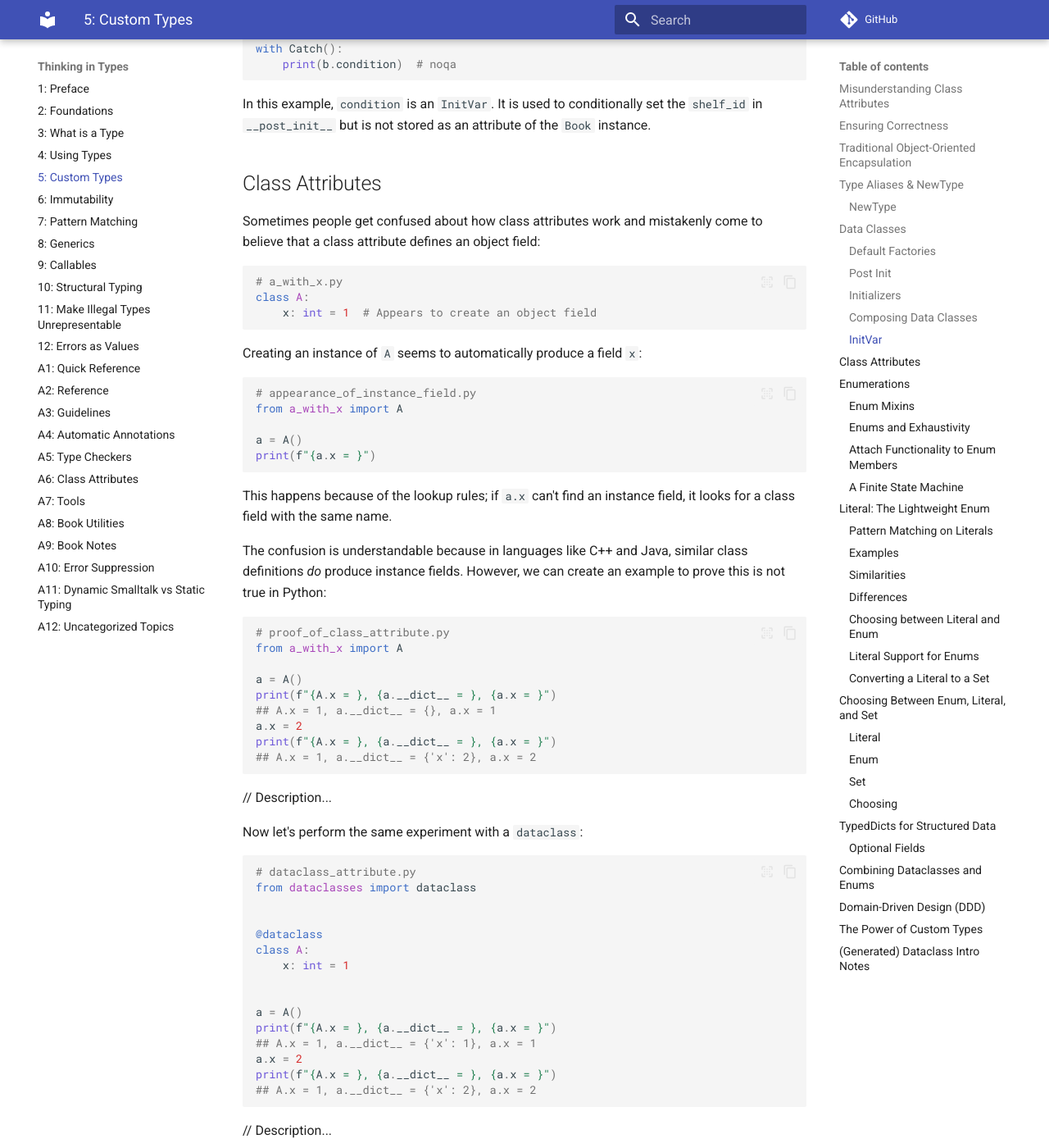
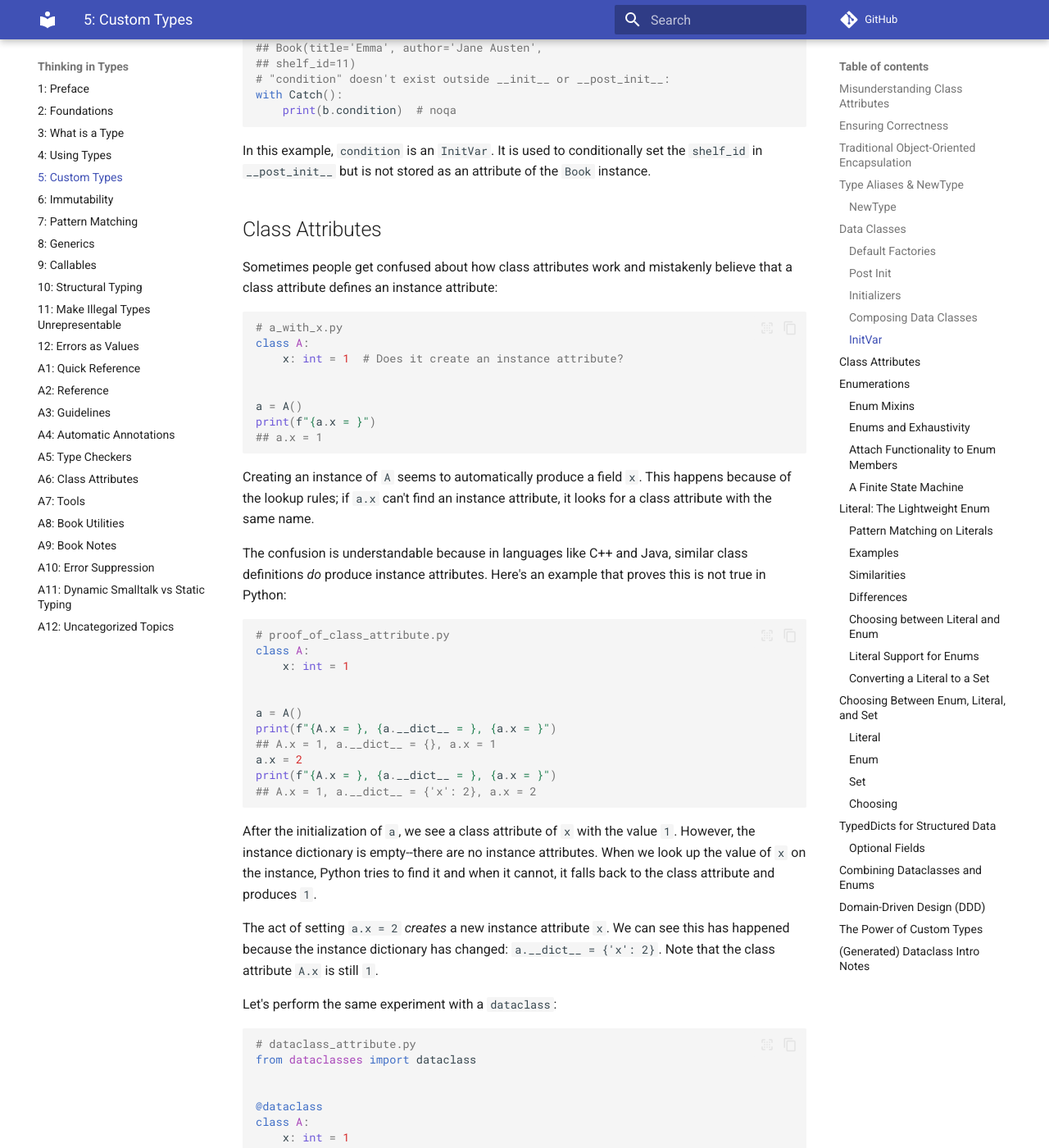
Before and after one commit to ThinkingInTypes/ThinkingInTypes.github.io, an MkDocs documentation site: the page built from Chapters/C05_Custom_Types.md, in a window 1280 px wide and 1400 px high, scrolled down 10688 px. Shown: the whole window at 82% size. Built offline with MkDocs 1.6.1 and Material for MkDocs 9.7.7, drawn with Linux system fonts in a browser that asks for light colours; comment, search, counter and statistics services are not loaded; some of the changed text lies outside the part shown.

Commit message:
Update C05_Custom_Types.md

````diff
--- a/Chapters/C05_Custom_Types.md
+++ b/Chapters/C05_Custom_Types.md
@@ -416,7 +416,11 @@ class Point:
         x_str, y_str = coord.split(",")
         self.x = float(x_str.strip())
         self.y = float(y_str.strip())
-
+```
+
+```python
+# point_demo.py
+from point import Point
 
 print(Point(" 10.5 , 20.3 "))
 ## Point(x=10.5, y=20.3)
@@ -537,32 +541,30 @@ instance.
 
 ## Class Attributes
 
-Sometimes people get confused about how class attributes work and mistakenly come to believe that a class attribute defines an object field:
+Sometimes people get confused about how class attributes work and mistakenly believe that a class attribute defines an instance attribute:
 
 ```python
 # a_with_x.py
 class A:
-    x: int = 1  # Appears to create an object field
-```
-
-Creating an instance of `A` seems to automatically produce a field `x`:
-
-```python
-# appearance_of_instance_field.py
-from a_with_x import A
+    x: int = 1  # Does it create an instance attribute?
+
 
 a = A()
 print(f"{a.x = }")
-```
-
-This happens because of the lookup rules; if `a.x` can't find an instance field, it looks for a class field with the same name.
-
-The confusion is understandable because in languages like C++ and Java, similar class definitions _do_ produce instance fields.
-However, we can create an example to prove this is not true in Python:
+## a.x = 1
+```
+
+Creating an instance of `A` seems to automatically produce a field `x`.
+This happens because of the lookup rules; if `a.x` can't find an instance attribute, it looks for a class attribute with the same name.
+
+The confusion is understandable because in languages like C++ and Java, similar class definitions _do_ produce instance attributes.
+Here's an example that proves this is not true in Python:
 
 ```python
 # proof_of_class_attribute.py
-from a_with_x import A
+class A:
+    x: int = 1
+
 
 a = A()
 print(f"{A.x = }, {a.__dict__ = }, {a.x = }")
@@ -572,9 +574,15 @@ print(f"{A.x = }, {a.__dict__ = }, {a.x = }")
 ## A.x = 1, a.__dict__ = {'x': 2}, a.x = 2
 ```
 
-// Description...
-
-Now let's perform the same experiment with a `dataclass`:
+After the initialization of `a`, we see a class attribute of `x` with the value `1`.
+However, the instance dictionary is empty--there are no instance attributes.
+When we look up the value of `x` on the instance, Python tries to find it and when it cannot, it falls back to the class attribute and produces `1`.
+
+The act of setting `a.x = 2` _creates_ a new instance attribute `x`.
+We can see this has happened because the instance dictionary has changed: `a.__dict__ = {'x': 2}`.
+Note that the class attribute `A.x` is still `1`.
+
+Let's perform the same experiment with a `dataclass`:
 
 ```python
 # dataclass_attribute.py
@@ -594,7 +602,22 @@ print(f"{A.x = }, {a.__dict__ = }, {a.x = }")
 ## A.x = 1, a.__dict__ = {'x': 2}, a.x = 2
 ```
 
-// Description...
+After initialization, there is now both a class attribute `x` _and_ an instance attribute `x`.
+The `dataclass` decorator generates an `__init__` that looks at the class attributes and makes corresponding instance attributes.
+But note that after setting the instance attribute `a.x = 2`, we still see `A.x = 1` as before.
+
+What happens if you define your own `__init__` for a `dataclass` as we did in `point.py`?
+
+```python
+# point_attributes.py
+from point import Point
+
+p = Point(" 10.5 , 20.3 ")
+print(f"{P.x = }, {P.y = }, {p.__dict__ = }, {p.x = }, {p.y = }")
+p.x = 99
+p.y = 111
+print(f"{P.x = }, {P.y = }, {p.__dict__ = }, {p.x = }, {p.y = }")
+```
 
 ## Enumerations
 
````
Also changed, not shown: other parts of Chapters/C05_Custom_Types.md (+1 -1 lines).
